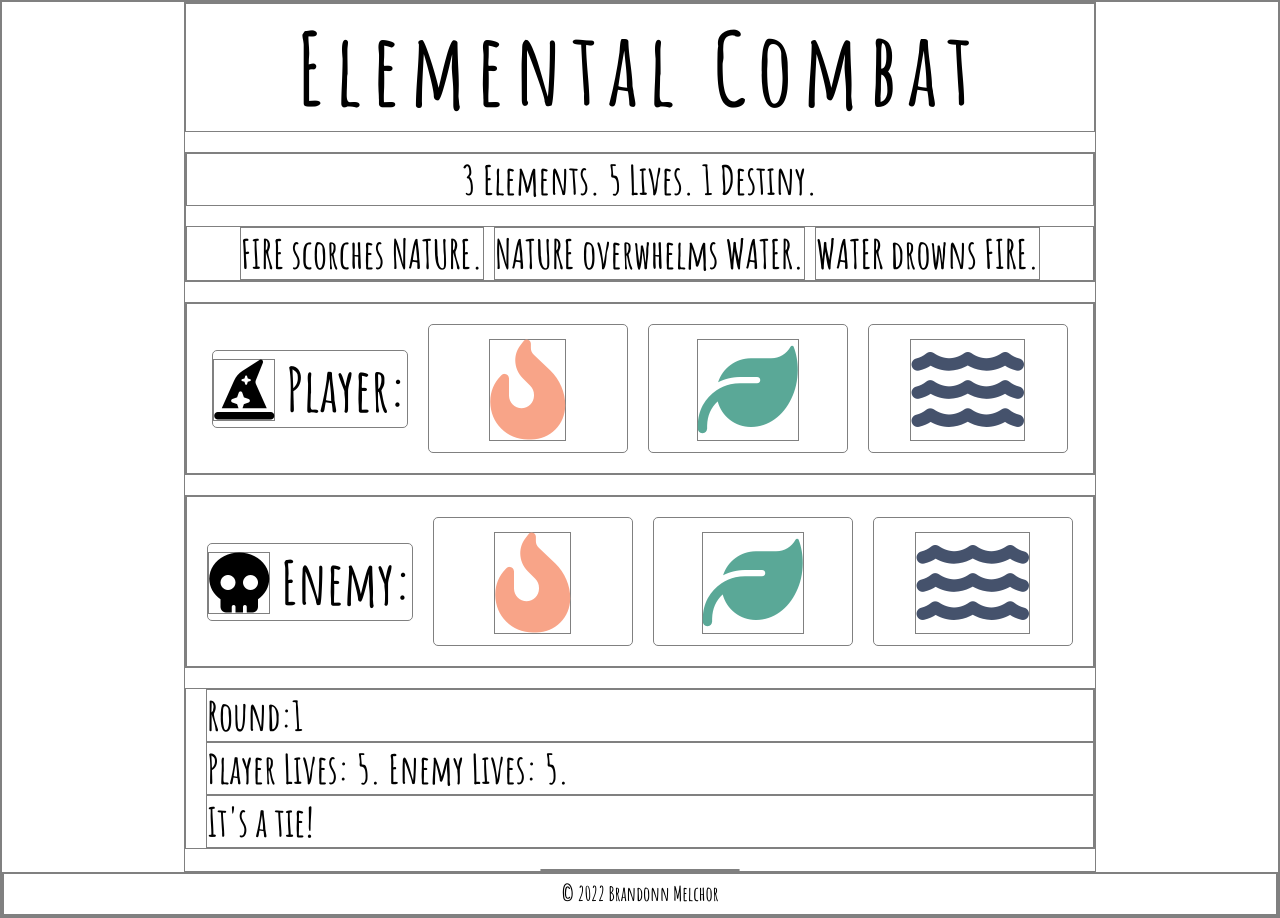
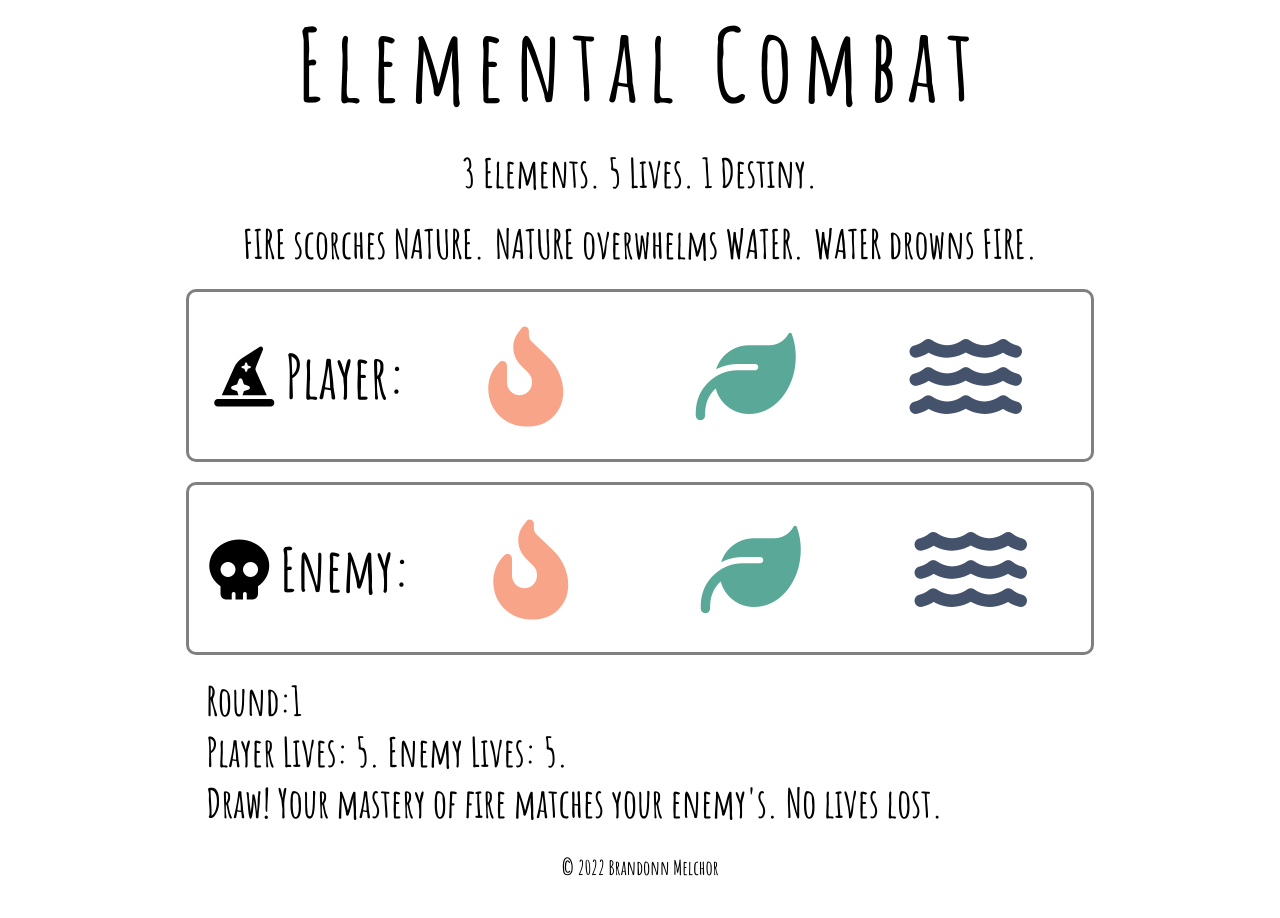
Before and after one commit to brandonnmelchor/elemental-combat, a plain HTML site: page index.html in a window 1280 px wide. Both pictures are taken after a click on the element 527 px from the left and 388 px from the top of the page. After the commit the page ends 888 px from the top, so only its background shows below. Drawn offline with Linux system fonts and the light colour scheme.

Commit message:
update round responses

```diff
--- a/javascript.js
+++ b/javascript.js
@@ -34,17 +34,17 @@ function computerPlay() {
 
 function checkRoundWinner(playerElement, computerElement) {
   if (playerElement === computerElement) {
-    return "It's a tie!";
+    return `Draw! Your mastery of ${computerElement} matches your enemy's. No lives lost.`;
   } else if (
     (playerElement === "fire" && computerElement === "nature") ||
     (playerElement === "nature" && computerElement === "water") ||
     (playerElement === "water" && computerElement === "fire")
   ) {
     playerLives--;
-    return `You lose! ${capitalize(computerElement)} beats ${capitalize(playerElement)}.`;
+    return `Defeated! The enemy's imposing command of ${computerElement} overwhelms you.`;
   } else {
     computerLives--;
-    return `You win! ${capitalize(playerElement)} beats ${capitalize(computerElement)}.`;
+    return `Overpowering! Your profound control of ${playerElement} dealt damage to the enemy.`;
   }
 }
 
@@ -76,7 +76,3 @@ function resetGame() {
 
   elements.forEach((element) => element.addEventListener("click", playRound));
 }
-
-function capitalize(string) {
-  return string.charAt(0).toUpperCase() + string.slice(1);
-}
--- a/styles.css
+++ b/styles.css
@@ -4,7 +4,7 @@
   box-sizing: border-box;
   margin: 0;
   padding: 0;
-  border: 1px gray solid;
+  /* border: 1px gray solid; */
 }
 
 html {
@@ -59,12 +59,13 @@ h1 {
   align-items: center;
   gap: 20px;
   padding: 20px;
-  border: 2px solid gray;
+  border: 3px solid gray;
+  border-radius: 10px;
 }
 
 .player-icon {
   font-size: 3rem;
-  border-radius: 5px;
+  border-radius: 10px;
   -webkit-user-select: none;
   user-select: none;
 }
@@ -72,7 +73,7 @@ h1 {
 .element {
   width: 10rem;
   font-size: 5rem;
-  border-radius: 5px;
+  border-radius: 10px;
   -webkit-user-select: none;
   user-select: none;
   transition: all .08s ease;
@@ -109,7 +110,7 @@ h1 {
 #play-again {
   width: 10rem;
   font-size: 2rem;
-  border-radius: 5px;
+  border-radius: 10px;
   -webkit-user-select: none;
   user-select: none;
   transition: all .08s ease;
```
